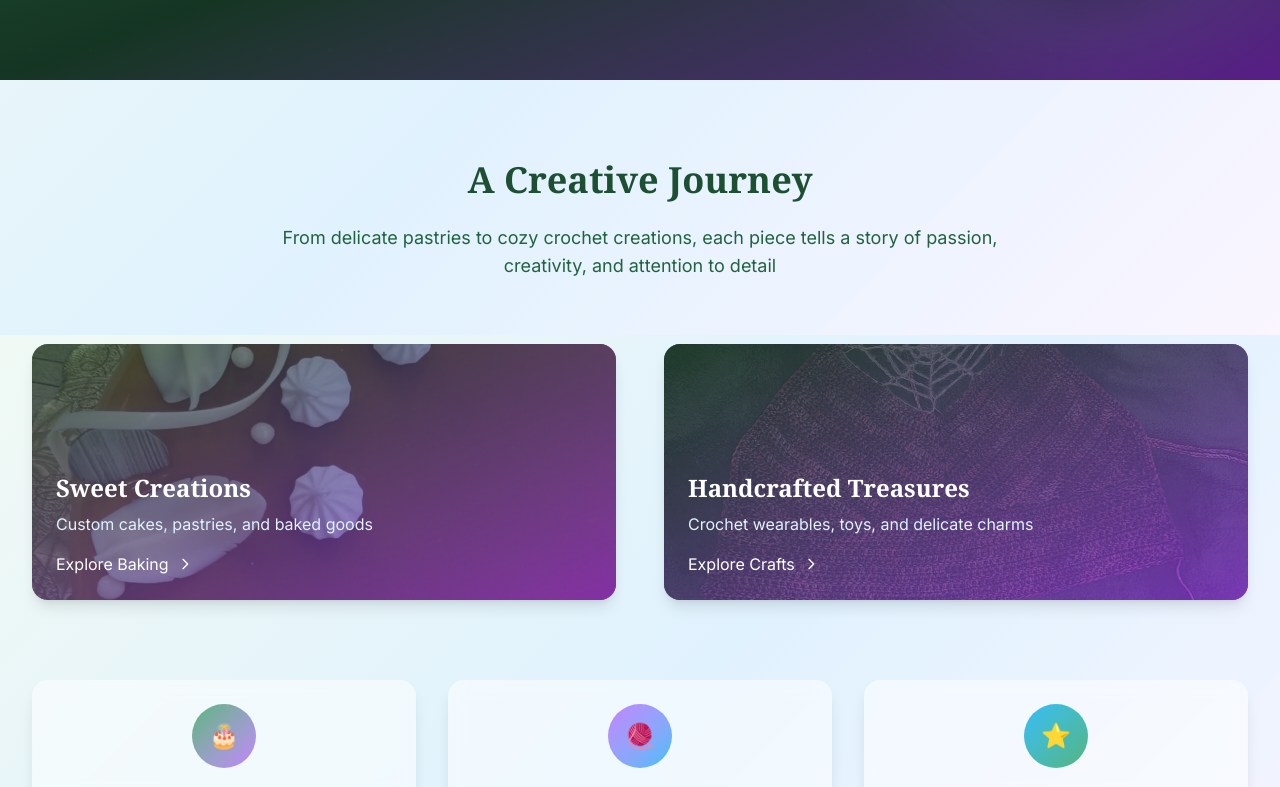
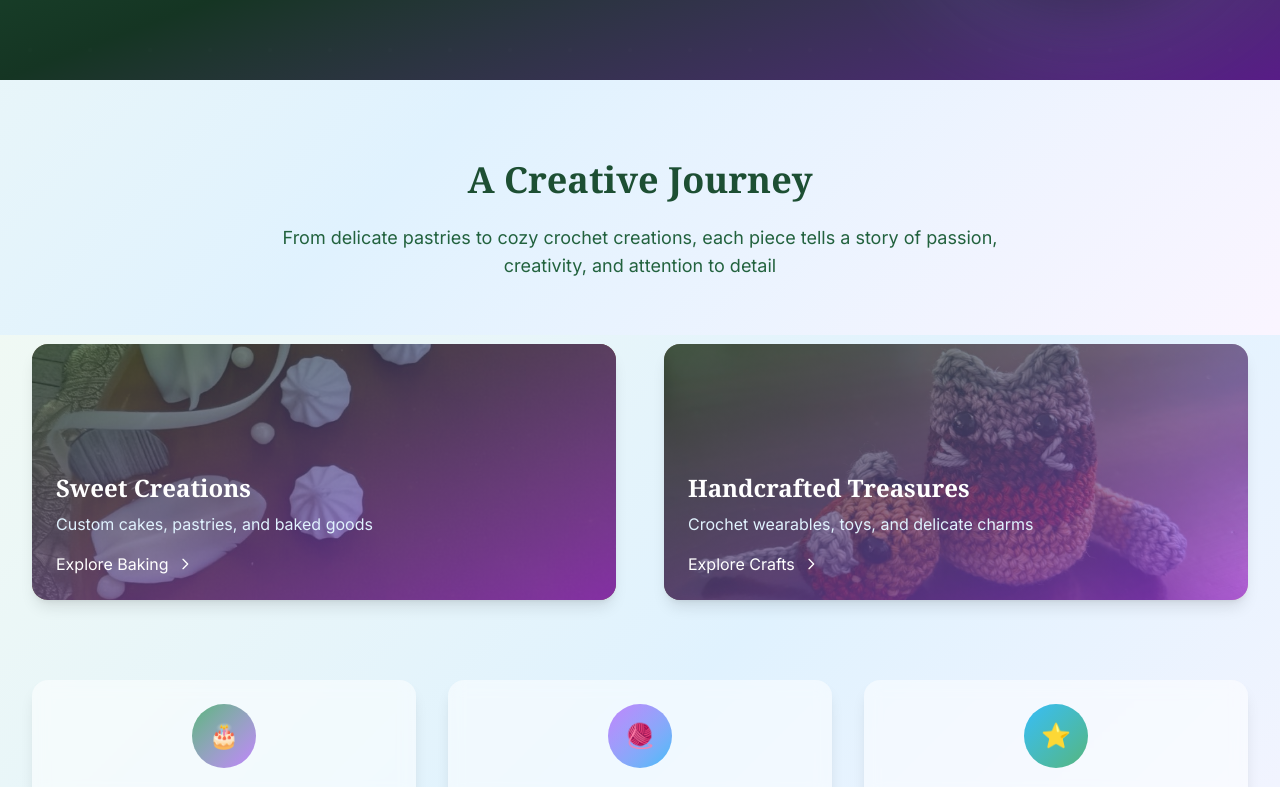
Before and after one commit to LimitToInfinity/ajn-frontend, a React (Vite) app: page / in a window 1280 px wide. Shown: the part 465-1252 px from the top of the page. Built offline with nearby package versions, Linux system fonts and the light colour scheme.

Commit message:
update home page craft photo and about baking info

```diff
--- a/src/components/about/about.tsx
+++ b/src/components/about/about.tsx
@@ -91,7 +91,7 @@ export function About() {
                 </li>
                 <li className="flex items-center">
                   <span className="w-2 h-2 bg-forest-400 rounded-full mr-3"></span>
-                  Gluten-free and dietary options
+                  Dietary accommodations by request
                 </li>
               </ul>
             </div>
--- a/src/components/home/home.tsx
+++ b/src/components/home/home.tsx
@@ -83,7 +83,7 @@ export function Home() {
           <div className="group relative overflow-hidden rounded-2xl shadow-lg hover:shadow-xl transition-all duration-300">
             <div className="absolute inset-0 bg-gradient-to-br from-forest-800 to-purple-600 opacity-70 z-10"></div>
             <img
-              src="/images/crafts/crochet/signal-2025-03-09-140502.jpeg"
+              src="/images/crafts/crochet/signal-2025-08-28-08-32-00-653.jpg"
               alt="Craft creations"
               className="w-full h-64 object-cover group-hover:scale-110 transition-transform duration-300"
             />
```
